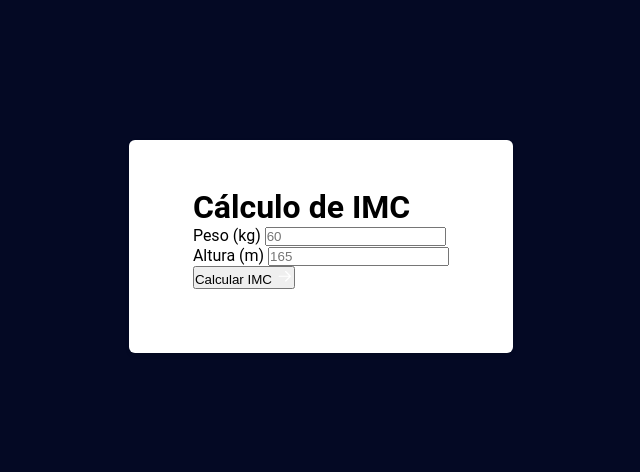
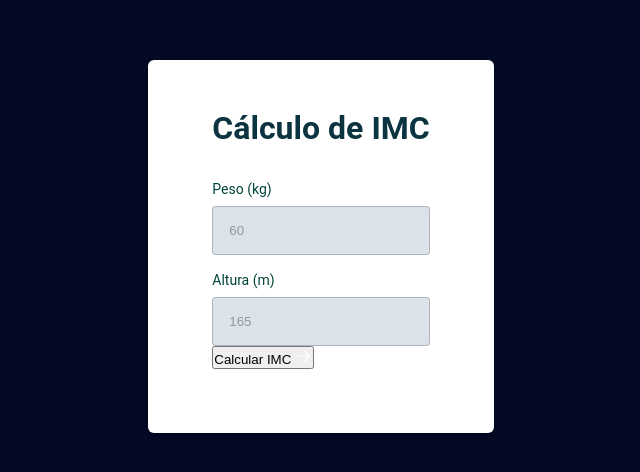
Before and after one commit to guipradocardoso/project-IMC, a plain HTML site: page index.html in a window 1280 px wide. Shown: the part 154-626 px from the top of the page, without its empty margins (319-959 px from the left). Drawn offline with Linux system fonts and the light colour scheme.

Commit message:
applying styles to the form

```diff
--- a/style.css
+++ b/style.css
@@ -13,6 +13,7 @@
   --ot-input: #02799d;
   --bd-input: rgba(73, 80, 87, 0.3);
   --tt-placeholder: rgba(73, 80, 87, 0.5);
+  --bg-input: #dce2e9;
   --tt-button: white;
   --bg-button: #02799d;
   --bg-error: #f03e3e;
@@ -40,3 +41,41 @@ body {
   background: #fff;
   box-shadow: 0 0.2rem 0.4rem 0 rgba(0, 0, 0, 0.1);
 }
+
+.title {
+  font-size: 3.2rem;
+  line-height: 4rem;
+  color: var(--tt-heading);
+}
+
+form h1 {
+  margin-bottom: 3.2rem;
+}
+
+form label {
+  font-size: 1.4rem;
+  line-height: 1.8rem;
+  color: var(--tt-label);
+  margin-bottom: 0.8rem;
+  display: block;
+}
+
+form input {
+  width: 100%;
+  border: 1px solid var(--bd-input);
+  background: var(--bg-input);
+  padding: 1.6rem;
+  border-radius: 0.4rem;
+}
+
+form input:focus {
+  outline: 2px solid var(--ot-input);
+}
+
+form input::placeholder {
+  color: var(--tt-placeholder);
+}
+
+.input-wrapper + .input-wrapper {
+  margin-top: 1.6rem;
+}
```
